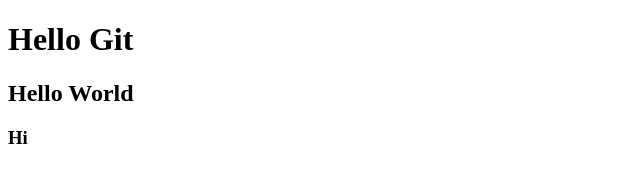
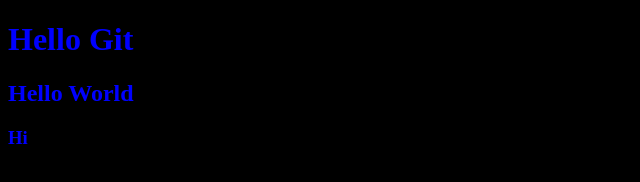
Before and after one commit to khinmaroo2000pol-arch/github, a plain HTML site: page index.html in a window 1280 px wide. Shown: the whole page, without its empty margins (0-640 px from the left). Drawn offline with Linux system fonts and the light colour scheme.

Commit message:
edit by KMO

```diff
--- a/index.html
+++ b/index.html
@@ -5,6 +5,12 @@
     <meta name="viewport" content="width=device-width, initial-scale=1.0">
     <title>Document</title>
 </head>
+<style>
+    body{
+        background-color: black;
+        color: blue;
+    }
+</style>
 <body>
     <h1>Hello Git</h1>
     <h2>Hello World</h2>
```
